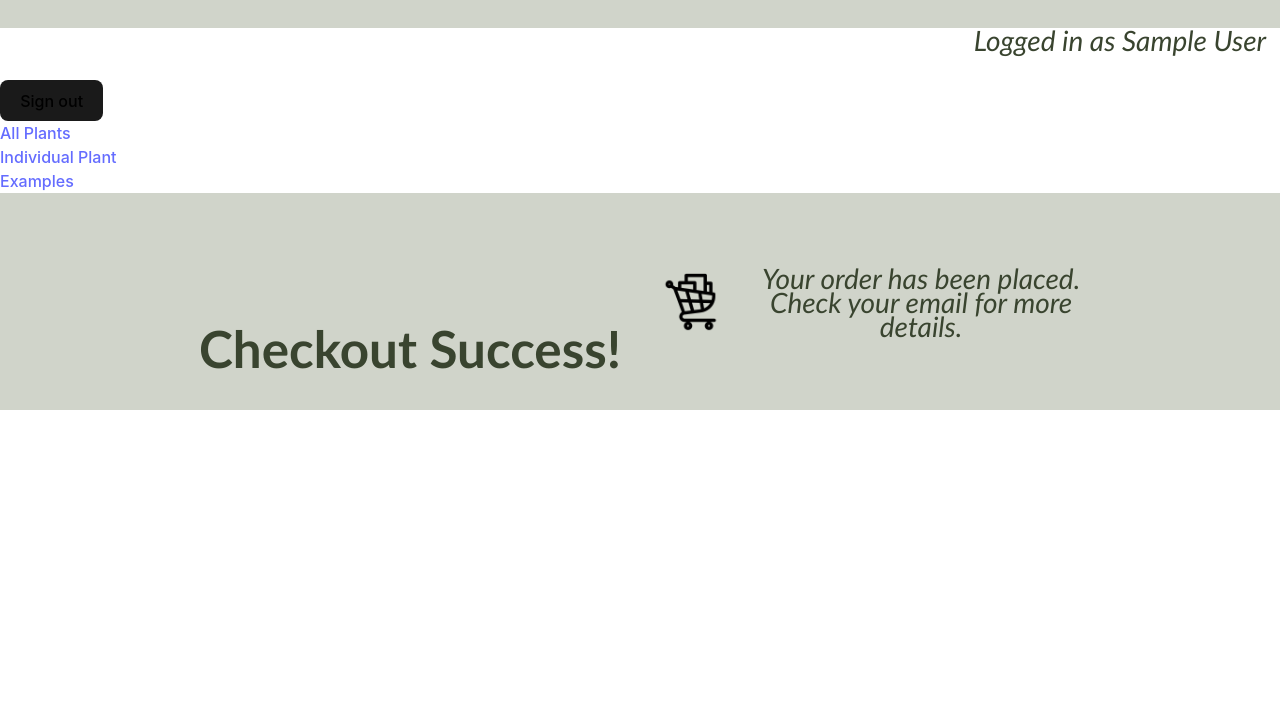
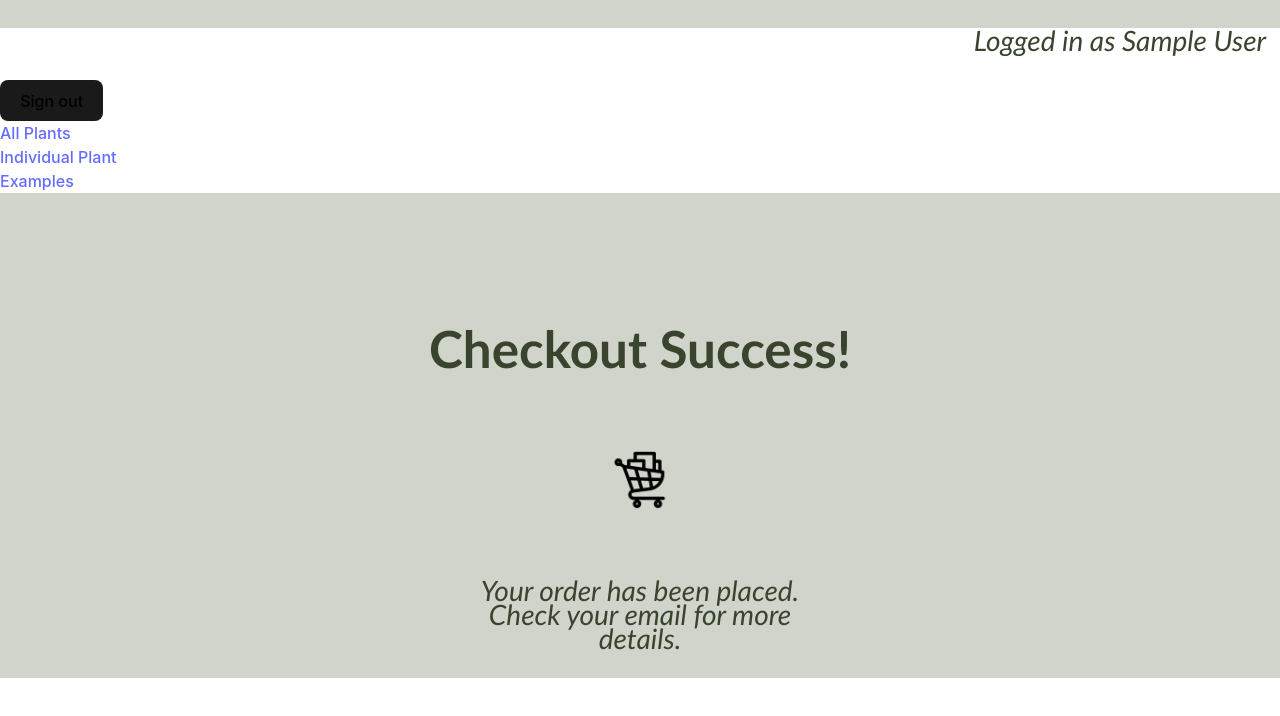
Before and after one commit to RageItalic/tinyseeds, a React (Vite) app in the folder frontend/: page /checkout/success in a window 1280 px wide. Shown: the top 716 px of the page. Built offline with nearby package versions, Linux system fonts and the light colour scheme; no server answers; sample sign-in values are in the browser's storage.

Commit message:
Improved checkout layout

```diff
--- a/frontend/src/pages/CheckoutSuccess.jsx
+++ b/frontend/src/pages/CheckoutSuccess.jsx
@@ -2,7 +2,7 @@ import { useEffect } from "react"
 import { useNavigate } from "react-router-dom"
 import { useAuth } from "../hooks/useAuth"
 import useAuthStore from "../store/auth"
-import checkoutSuccessErrorStyles from '../styles/CheckoutSuccessSuccess.module.css'
+import styles from '../styles/checkoutSuccess.module.css'
 
 
 const CheckoutSuccess = () => {
@@ -29,19 +29,19 @@ const CheckoutSuccess = () => {
     };
 
     return (
-        // <div>
-            <div className={checkoutSuccessErrorStyles.container}>
-                <div className={checkoutSuccessErrorStyles.h1_container}>
+        <div className={styles.container}>
+            <div className={styles.CheckoutWrapper}>
+                <div className={styles.h1_container}>
                     <h1>Checkout Success!</h1>
                 </div>
-                <div className={checkoutSuccessErrorStyles.pic_container}>
-                    <img src="/src/assets/checkoutCart.png" alt="sign-in" />
+                <div className={styles.pic_container}>
+                    <img src="/src/assets/checkoutCart.png" alt="checkout" />
                 </div>
-                <div className={checkoutSuccessErrorStyles.p_container}>
+                <div className={styles.p_container}>
                     <p>Your order has been placed. Check your email for more details.</p>
                 </div>
             </div>
-        // </div>
+        </div>
     );
 };
 
```
Also changed, not shown: frontend/src/styles/checkoutSuccess.module.css (renamed from frontend/src/styles/checkoutSuccessSuccess.module.css).
